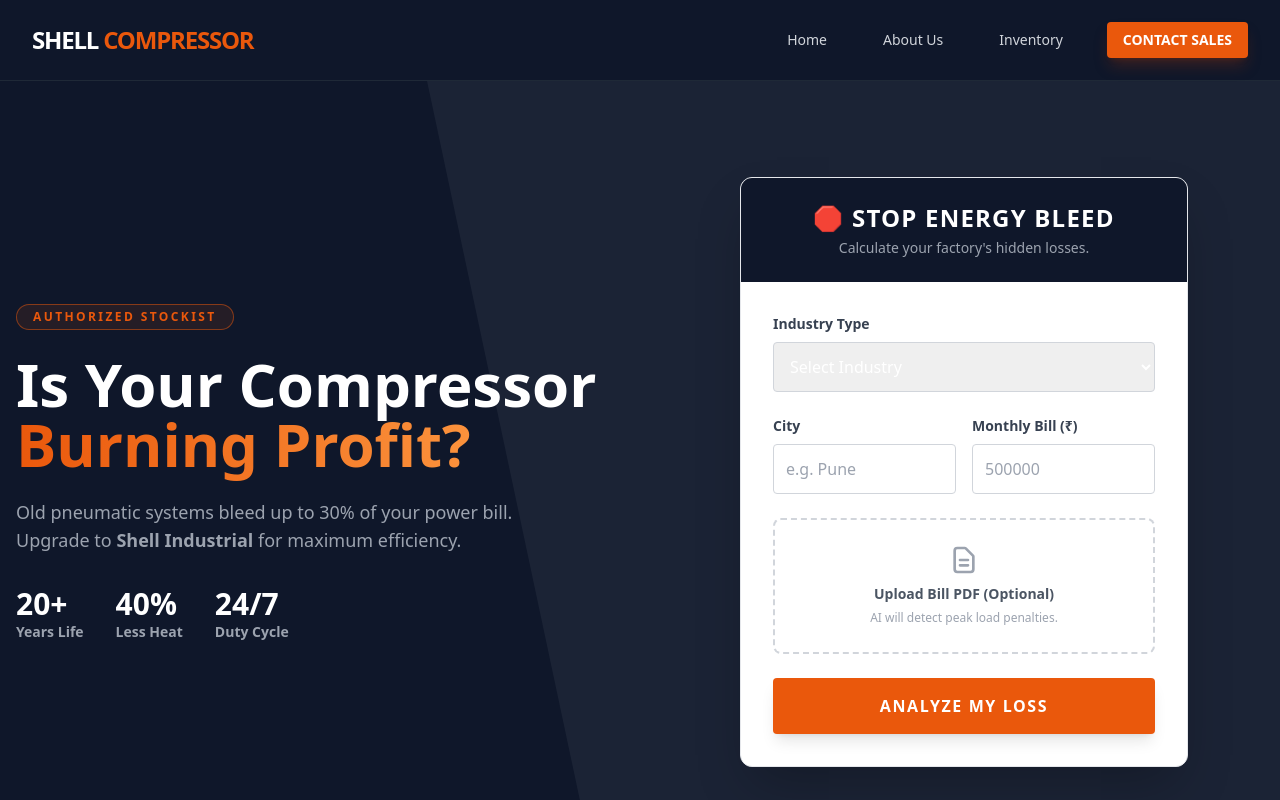
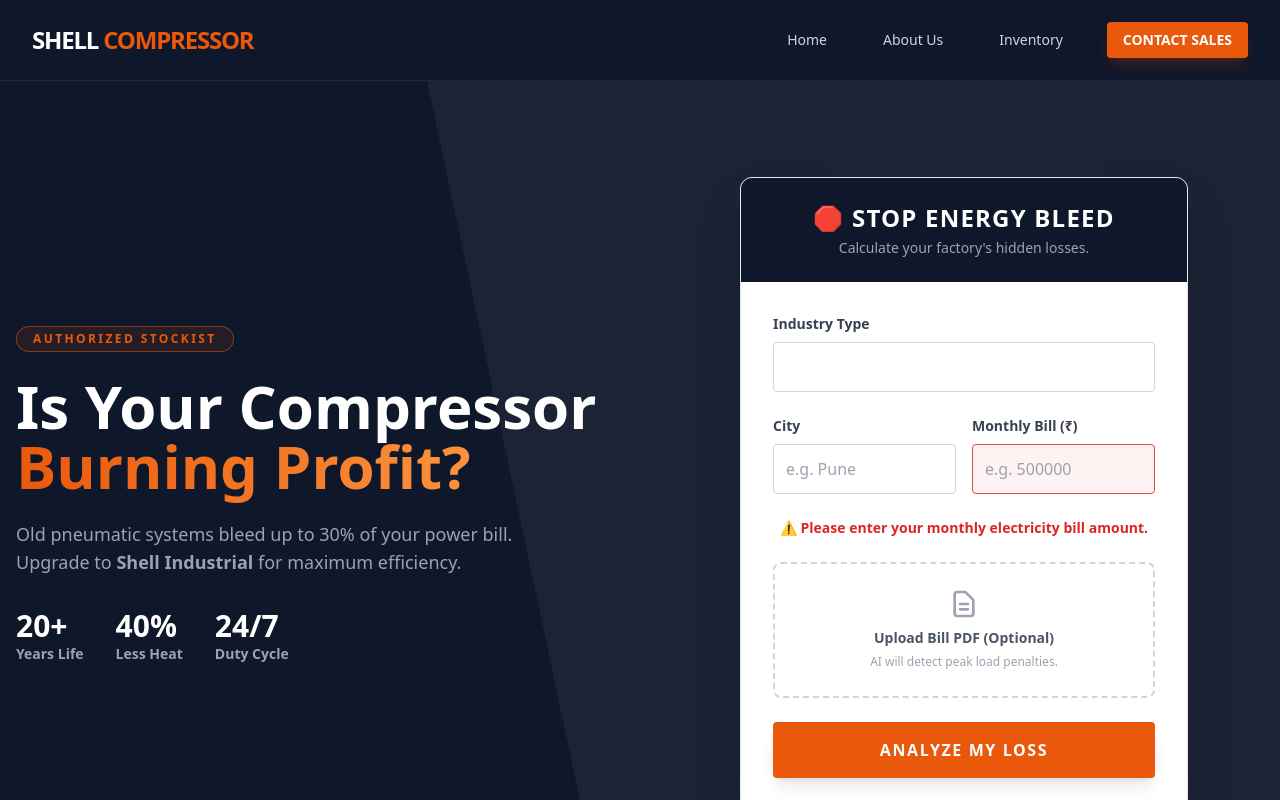
Before and after one commit to SudarshanTushar/shell, a Next.js app in the folder client/: page / in a window 1280 px wide. Both pictures are taken after a click on the button "ANALYZE MY LOSS". Shown: the top 800 px of the page. Built offline with nearby package versions, Linux system fonts and the light colour scheme.

Commit message:
Update EnergyAudit.js

```diff
--- a/client/components/EnergyAudit.js
+++ b/client/components/EnergyAudit.js
@@ -4,6 +4,7 @@
   const [step, setStep] = useState(1);
   const [data, setData] = useState({ industry: '', city: '', bill: '', phone: '' });
   const [wasteProfile, setWasteProfile] = useState(null);
+  const [error, setError] = useState(''); // New Error State
 
   // FEATURE 2: INDUSTRY WASTE PROFILES
   const WASTE_STATS = {
@@ -19,20 +20,28 @@
   };
 
   const calculateBleed = () => {
-    if (!data.bill) return;
+    // Validation: Require Bill Amount
+    if (!data.bill) {
+      setError('⚠ Please enter your monthly electricity bill amount.');
+      return;
+    }
+    setError('');
     setStep(2);
   };
 
   const submitLead = (e) => {
     e.preventDefault();
-    alert("Report Sent! (Backend Integration Required)");
-    // Here you would POST to your API
+    if (!data.phone) {
+       alert("Please enter a mobile number.");
+       return;
+    }
+    alert("Report Request Sent! We will call you at " + data.phone);
+    // Backend Integration would go here
   };
 
   // FEATURE 1: CALCULATIONS
   const loss = data.bill ? Math.round(data.bill * (wasteProfile?.loss || 0.2)) : 0;
-  const co2 = Math.round(loss / 8); // Rough estimate: 1kg CO2 per 8 Rs wasted
-  const savings = Math.round(loss * 0.8); // We can save 80% of their waste
+  const savings = Math.round(loss * 0.8);
 
   return (
     <div className="bg-white rounded-xl shadow-2xl overflow-hidden border border-gray-200">
@@ -55,7 +64,8 @@
             <div>
               <label className="block text-sm font-bold text-gray-700 mb-2">Industry Type</label>
               <select
-                className="w-full p-3 border border-gray-300 rounded focus:ring-2 focus:ring-brand-orange outline-none"
+                className="w-full p-3 border border-gray-300 rounded focus:ring-2 focus:ring-brand-orange outline-none bg-white"
+                value={data.industry}
                 onChange={(e) => handleIndustrySelect(e.target.value)}
               >
                 <option value="">Select Industry</option>
@@ -66,7 +76,7 @@
               </select>
             </div>
 
-            {/* DYNAMIC WASTE PROFILE (Feature 2) */}
+            {/* DYNAMIC WASTE PROFILE */}
             {wasteProfile && (
               <div className="bg-orange-50 p-4 rounded-lg border-l-4 border-brand-orange text-sm text-orange-900 font-medium animate-pulse">
                  ⚠️ ALERT: {data.city ? `Factories in ${data.city} show similar trends.` : ''} {wasteProfile.text}
@@ -79,7 +89,8 @@
                 <input
                   type="text"
                   placeholder="e.g. Pune"
-                  className="w-full p-3 border border-gray-300 rounded"
+                  className="w-full p-3 border border-gray-300 rounded focus:border-brand-orange outline-none"
+                  value={data.city}
                   onChange={(e) => setData({...data, city: e.target.value})}
                 />
               </div>
@@ -87,12 +98,20 @@
                 <label className="block text-sm font-bold text-gray-700 mb-2">Monthly Bill (₹)</label>
                 <input
                   type="number"
-                  placeholder="500000"
-                  className="w-full p-3 border border-gray-300 rounded"
+                  placeholder="e.g. 500000"
+                  className={`w-full p-3 border rounded focus:border-brand-orange outline-none ${error ? 'border-red-500 bg-red-50' : 'border-gray-300'}`}
+                  value={data.bill}
                   onChange={(e) => setData({...data, bill: e.target.value})}
                 />
               </div>
             </div>
+
+            {/* ERROR MESSAGE */}
+            {error && (
+              <div className="text-red-600 text-sm font-bold text-center">
+                {error}
+              </div>
+            )}
 
             {/* FEATURE 3: BILL DECODER */}
             <div className="border-2 border-dashed border-gray-300 rounded-lg p-6 text-center hover:bg-gray-50 transition cursor-pointer group">
@@ -113,7 +132,7 @@
 
         {/* STEP 2: RESULTS & CAPTURE */}
         {step === 2 && (
-          <div className="space-y-6">
+          <div className="space-y-6 animate-in fade-in slide-in-from-bottom-4 duration-500">
 
             {/* FEATURE 1: BLEED STATS */}
             <div className="grid grid-cols-2 gap-4 text-center">
@@ -128,7 +147,7 @@
             </div>
 
             {/* FEATURE 5: SMART QUOTE */}
-            <div className="bg-slate-50 p-4 rounded text-left">
+            <div className="bg-slate-50 p-4 rounded text-left border border-slate-200">
               <h4 className="font-bold text-ind-blue mb-2 text-sm uppercase">Recommended Setup:</h4>
               <ul className="text-sm text-gray-600 space-y-1">
                 <li>• <strong>Compressor:</strong> {loss > 50000 ? 'Shell Screw 30kW (VFD)' : 'Shell Piston 10HP'}</li>
@@ -143,7 +162,8 @@
               <input
                 type="tel"
                 placeholder="Enter Mobile Number"
-                className="w-full p-3 border border-gray-300 rounded mb-4"
+                className="w-full p-3 border border-gray-300 rounded mb-4 focus:border-brand-orange outline-none"
+                value={data.phone}
                 onChange={(e) => setData({...data, phone: e.target.value})}
               />
               <button
@@ -153,9 +173,12 @@
                 <span>Send Optimization Report</span>
                 <svg className="w-5 h-5 text-brand-orange" fill="none" stroke="currentColor" viewBox="0 0 24 24"><path strokeLinecap="round" strokeLinejoin="round" strokeWidth="2" d="M13 10V3L4 14h7v7l9-11h-7z"></path></svg>
               </button>
-              <p className="text-xs text-center text-gray-400 mt-3">
-                Includes ROI breakdown & Technical Specs.
-              </p>
+              <button
+                onClick={() => setStep(1)}
+                className="w-full text-center text-gray-400 text-xs mt-4 hover:text-gray-600 underline"
+              >
+                Start Over
+              </button>
             </div>
           </div>
         )}
```
